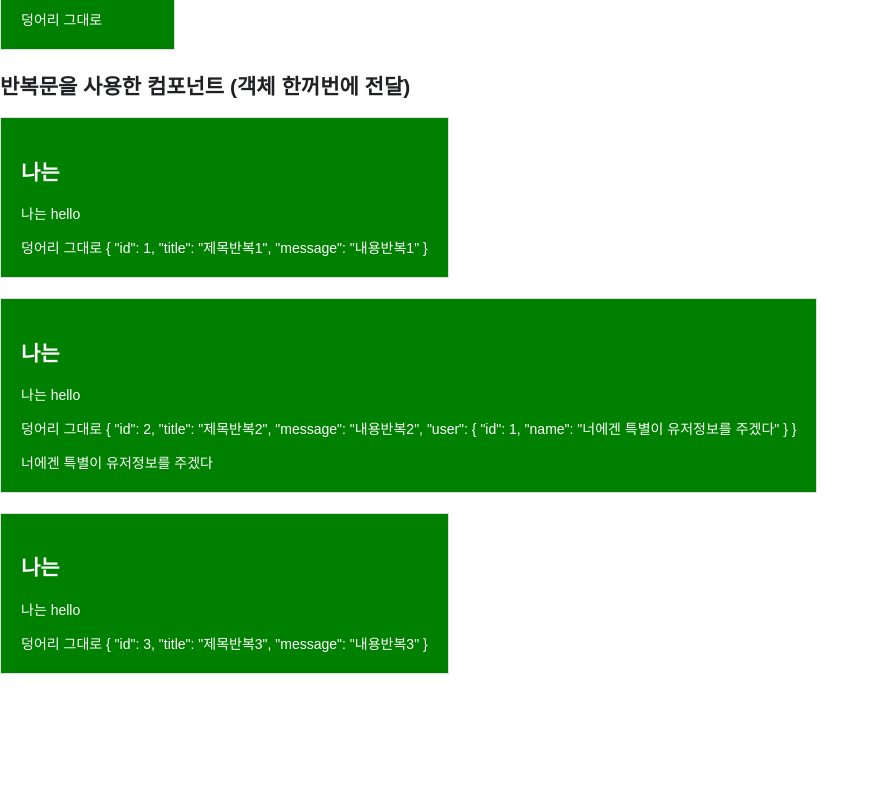
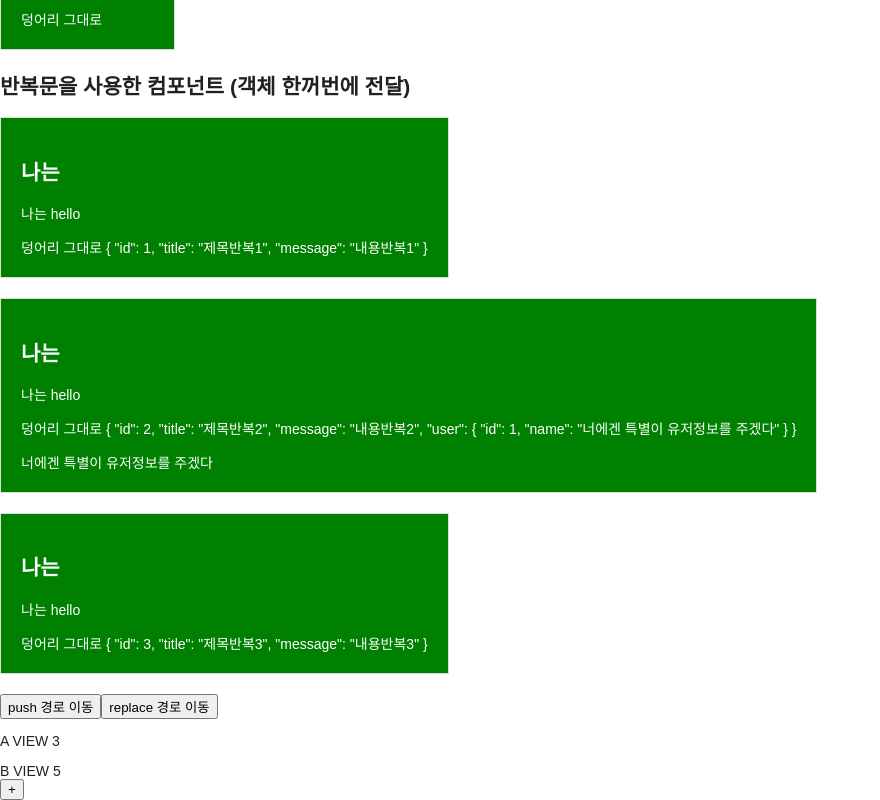
Before and after one commit to NemoTaek/nuxt_study, a Nuxt app: page / in a window 1280 px wide. Shown: the part 1254-2054 px from the top of the page, without its empty margins (0-880 px from the left). Before the commit the page ends 1948 px from the top, so only its background shows below. Built offline with nearby package versions, Linux system fonts and the light colour scheme.

Commit message:
router & vuex

```diff
--- a/pages/index.vue
+++ b/pages/index.vue
@@ -14,6 +14,17 @@
     />
     <h2>반복문을 사용한 컴포넌트 (객체 한꺼번에 전달)</h2>
     <ClassItem v-for="item in classList" :key="item.id + 'a'" :item="item" />
+
+    <div>
+      <button @click="goPage('/product')">push 경로 이동</button>
+      <button @click="goReplacePage('/product')">replace 경로 이동</button>
+    </div>
+
+    <div>
+      <p>A VIEW {{ $store.state.count }}</p>
+      <p>B VIEW {{ storeCount }}</p>
+			<button @click="plus">+</button>
+    </div>
   </div>
 </template>
 
@@ -46,7 +57,27 @@ export default {
           message: "내용반복3",
         },
       ],
+      count: 0,
     };
+  },
+  mounted() {
+    this.$store.dispatch('getCounter');
+  },
+  methods: {
+    goPage(path) {
+      this.$router.push({path: path, query: {id: 102}})
+    },
+    goReplacePage(path) {
+      this.$router.replace({path: path, query: {id: 102}})
+    },
+    plus() {
+      this.$store.commit('addCounter', 20);
+    },
+  },
+  computed: {
+    storeCount() {
+      return this.$store.getters.getIncreaseCount;
+    },
   },
   watch: {
     inputValue(value) {
--- a/pages/product/index.vue
+++ b/pages/product/index.vue
@@ -1,5 +1,6 @@
 <template>
   <div class="main">
+    <button @click="goBack">뒤로가기</button>
     <h2>국내 야구팀</h2>
     <ul class="card">
       <li class="card__item" v-for="item in baseballTeamList" :key="item.id" @click="goDetailPage(item.id)">
@@ -80,6 +81,9 @@ export default {
     },
     showRank(rank) {
       alert(rank + "등")
+    },
+    goBack() {
+      this.$router.go(-1);
     }
   },
 };
--- a/pages/qna/index.vue
+++ b/pages/qna/index.vue
@@ -9,6 +9,10 @@
     </Parents>
     <button @click="hello">여러분 인사합시다.</button>
     <button @click="movePage">페이지 이동</button>
+
+    <ul>
+      <li v-for="(item, index) in formattedList" :key="index">{{item}}</li>
+    </ul>
   </div>
 </template>
 
@@ -19,7 +23,8 @@ export default {
   components: {Parents, Child},
   data() {
     return {
-      message: '안녕'
+      message: '안녕',
+      list: [1, 2, 3, 4, 5, 6, 7, 8, 9]
     };
   },
 
@@ -35,6 +40,12 @@ export default {
       this.$router.push("/qna/create")
     }
   },
+
+  computed: {
+    formattedList() {
+      return this.list.filter(el => el !== 6);
+    }
+  }
 }
 </script>
 
--- /dev/null
+++ b/store/index.js
@@ -0,0 +1,30 @@
+export default {
+  state: {
+    count: 1,
+  },
+  getters: {
+    getIncreaseCount: (state) => {
+      return state.count + 2; // 3
+    },
+    formattedCount: (state, getters) => {
+      return getters.getIncreaseCount + 100; // 103
+    }
+  },
+  mutations: {
+    addCounter(state, payload) {
+      return state.count += payload;
+    }
+  },
+  actions: {
+    async getCounter(context) {
+      try {
+        await setTimeout(() => {
+          context.commit("addCounter", 2)
+        }, 3000)
+      }
+      catch (e) {
+        console.error(e)
+      }
+    },
+  },
+}
```
